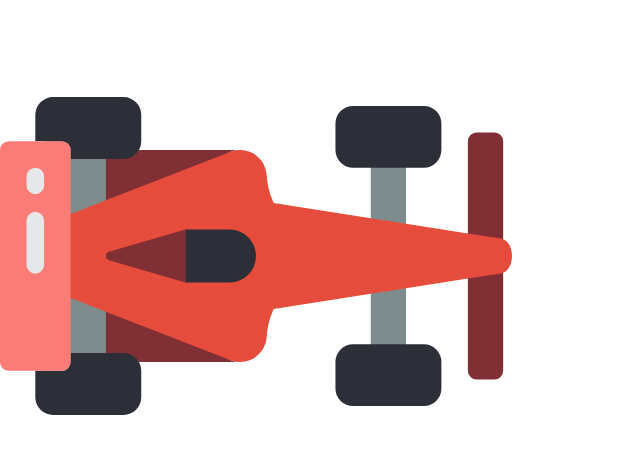
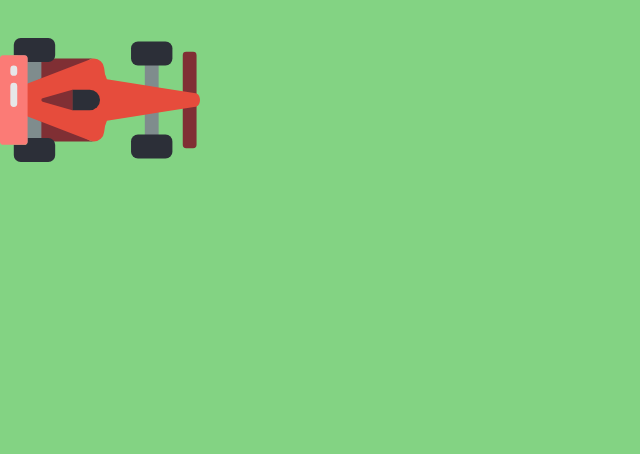
Before and after one commit to llaveirge/driving-game, a website: page index.html in a window 1280 px wide. Shown: the whole page, without its empty margins (0-640 px from the left). Drawn offline with Linux system fonts and the light colour scheme.

Commit message:
Style car image to ensure it only occupies a fraction of the screen to ensure it has room to drive later and style the car's environment. #1

```diff
--- a/css/styles.css
+++ b/css/styles.css
@@ -1,3 +1,12 @@
 body {
   margin: 0 auto;
+  background-color: rgb(131, 211, 131);
 }
+
+.img-container {
+  width: 200px;
+}
+
+.car {
+  width: 100%;
+}
```
